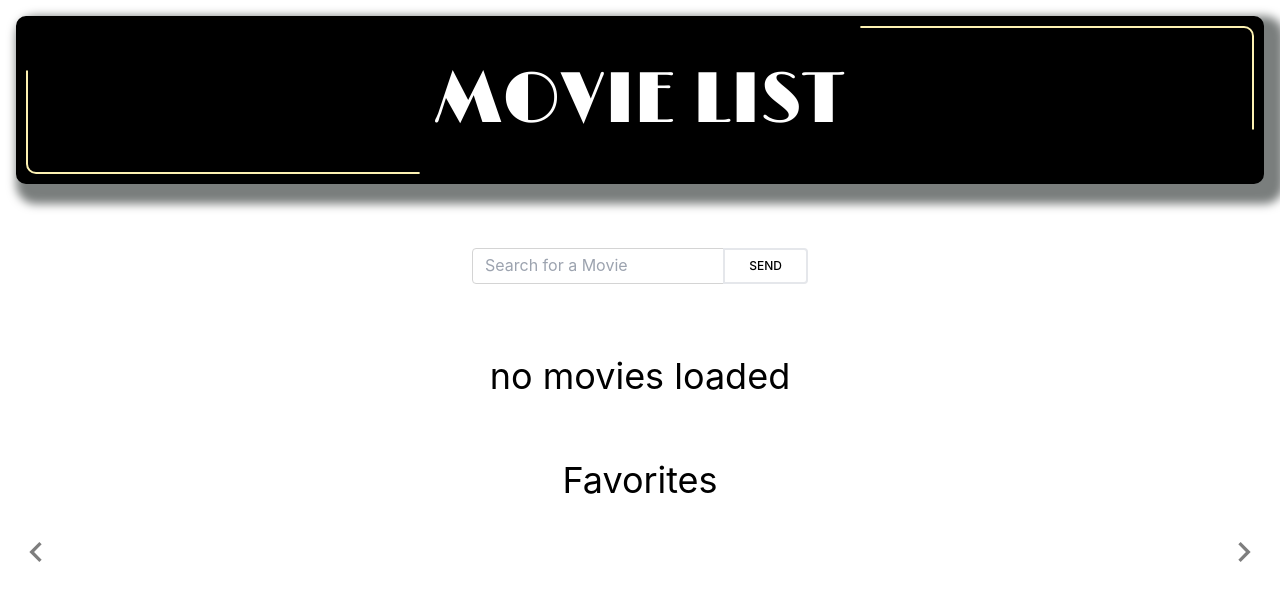
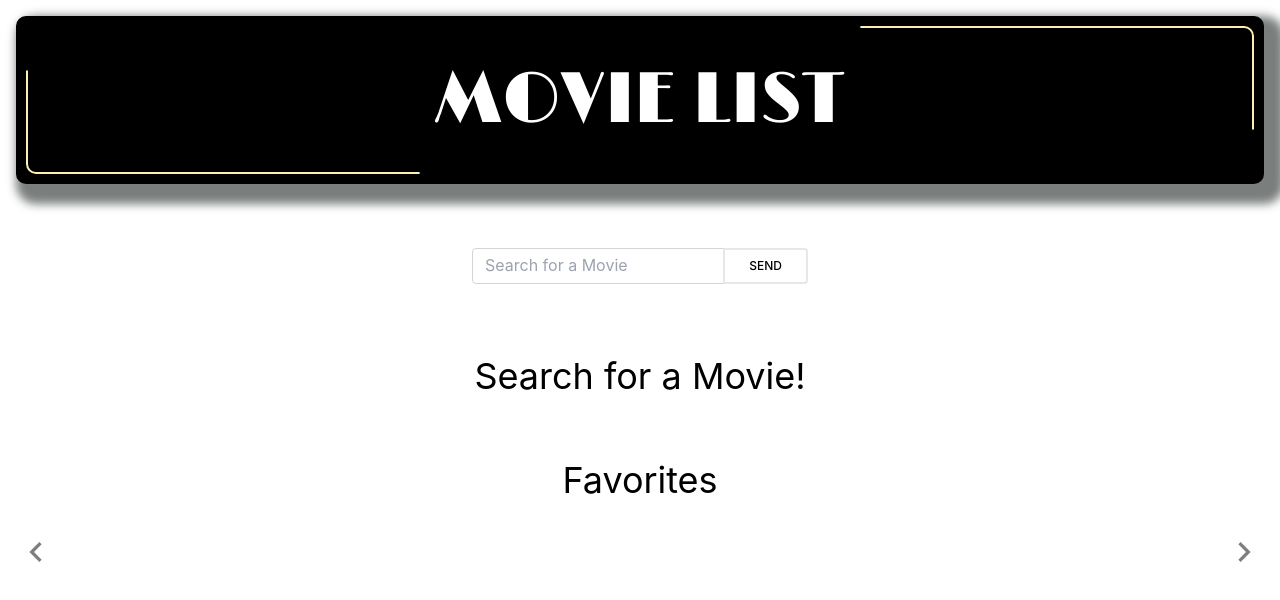
Before and after one commit to SDytewski/search, a React (Create React App) app: page / in a window 1280 px wide. Shown: the top 600 px of the page. Built offline with nearby package versions, Linux system fonts and the light colour scheme.

Commit message:
set styling for background image but it still doesnt show4

```diff
--- a/src/App.css
+++ b/src/App.css
@@ -6,7 +6,10 @@
 	flex-wrap: nowrap;
 } */
 
-
+.background {
+  background-image: url("./img/theatre.jpg");
+  background-size: cover;
+}
 
 
 
--- a/src/components/Movielist.js
+++ b/src/components/Movielist.js
@@ -2,6 +2,7 @@ import { useState, useEffect } from 'react';
 import * as React from 'react';
 import { set, useForm } from "react-hook-form";
 import { MdChevronLeft, MdChevronRight } from 'react-icons/md';
+import theatre1 from "../img/theatre.jpg";
 
 
 function Movielist() {
@@ -125,7 +126,7 @@ function Movielist() {
 
   return (
 
-    <div>
+    <body className="theatre1">
       <div>
         <div >
 
@@ -183,7 +184,7 @@ function Movielist() {
             {/* </div> */}
 
 
-            {name?.length === 0 ? (<h1 align="center" className="text-4xl p-8">no movies loaded</h1>) :
+            {name?.length === 0 ? (<h1 align="center" className="text-4xl p-8">Search for a Movie!</h1>) :
 
 
 
@@ -204,7 +205,7 @@ function Movielist() {
 
                         //   >
 
-                        <div>
+                        <div className="pl-2 pr-2">
 
 
                           <img
@@ -267,12 +268,13 @@ function Movielist() {
                             // sx={{ maxHeight: 450, width: '100%', display: 'flex', flexDirection: 'row' }}
                             alt="The house from the offer."
                             src={movs.movPoster}
+                            onClick={() => { deleteMovie(movs.movPoster, favorites) }}
 
                           />
 
                           <button
 
-                            style={{ maxWidth: '230px', display: see === i ? 'block' : 'none' }} className="bg-black hover:bg-gray-700 text-white font-bold py-2 px-4 border border-white-700 rounded absolute top-2/4 left-2/4 rounded-lg p-4" onClick={() => { deleteMovie(movs.movPoster, favorites) }}>
+                            style={{ maxWidth: '230px', display: see === i ? 'block' : 'none' }} className="cursor-pointer hover:scale-105 ease-in-out duration-300 shrink-0 bg-black text-white font-bold py-2 px-4 border border-white-700 rounded absolute top-2/4 left-2/4 rounded-lg p-4" onClick={() => { deleteMovie(movs.movPoster, favorites) }}>
                             Delete</button>
 
                         </div>
@@ -288,7 +290,7 @@ function Movielist() {
 
         </div>
       </div>
-    </div>
+    </body>
     // </ThemeProvider>
 
   );
```
Also changed, not shown: src/img/theatre.jpg (added).
